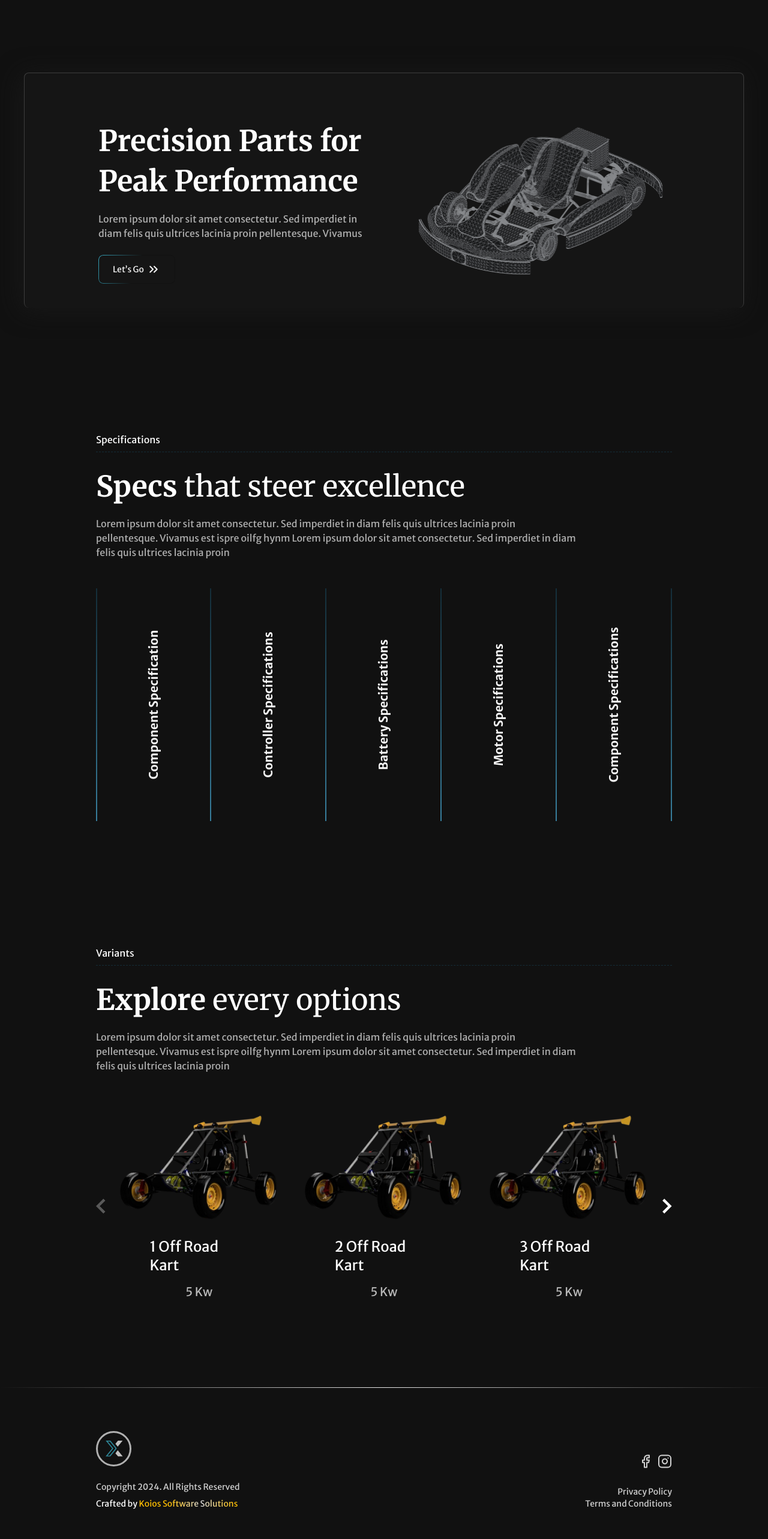
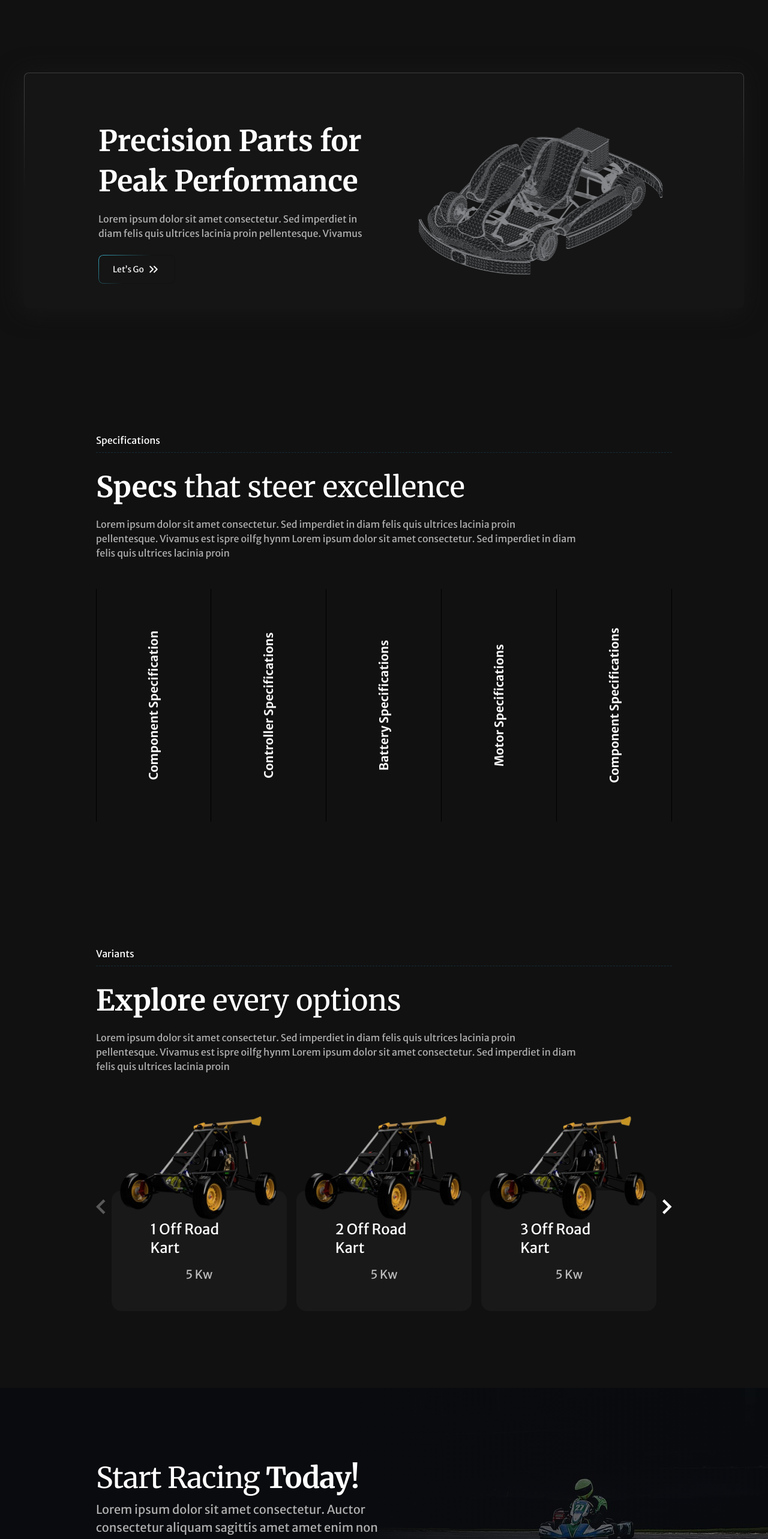
Before and after one commit to koiosengg/XLR8, a React (Vite) app: page /products/Gokart in a window 1280 px wide. Shown: the part 2080-4646 px from the top of the page at 60% size. Before the commit the page ends 4621 px from the top, so only its background shows below. Built offline with nearby package versions, Linux system fonts and the light colour scheme.

Commit message:
Product Page fixed and done

```diff
--- a/s-style.css
+++ b/s-style.css
@@ -563,17 +563,18 @@
 .productPrecisionContainer {
   width: 100%;
   display: flex;
-  padding: 80px 40px 40px 40px;
   justify-content: center;
   align-items: center;
   gap: 64px;
   align-self: stretch;
-  border-radius: 8px;
-  border-top: 1px solid #3d3d3d;
-  border-right: 1px solid #3d3d3d;
-  border-left: 1px solid #3d3d3d;
   background: #151515;
   box-shadow: -5px 4px 40px 0px rgba(26, 26, 26, 0.9);
+  border-radius: 8px;
+  border: double 1px transparent;
+  background-image: linear-gradient(#151515, #151515),
+    linear-gradient(180deg, #3d3d3d 10%, #151515 50%);
+  background-origin: border-box;
+  background-clip: content-box, border-box;
 }
 
 .productPrecisionContainer .s-heading {
@@ -622,8 +623,8 @@
   align-items: flex-start;
   gap: 26px;
   transition: all 0.5s;
-  border-right: 2px solid;
-  border-image: linear-gradient(180deg, #142d38 0%, #387f9e 100%);
+  border-right: 1px solid;
+  border-image: linear-gradient(0deg, rgba(54, 167, 190, 0.00) 0%, rgba(54, 167, 190, 0.00) 100%), linear-gradient(180deg, #142D38 0%, #387F9E 100%);
   border-image-slice: 1;
   position: relative;
   cursor: pointer;
@@ -740,36 +741,42 @@
   align-self: stretch;
 }
 
-.productVarientsSet{
+.productVarientsSet {
   width: 100%;
+  height: 348px;
   display: flex;
-  align-items: flex-end;
-  justify-content: center;
+  align-items: center;
+  justify-content: flex-end;
   flex-direction: column;
+  position: relative;
 }
 
-.productVarientsSetImg{
+.productVarientsSetImg {
   width: 100%;
+  position: absolute;
+  top: 0;
 }
 
-.productVarientsSetImg img{
+.productVarientsSetImg img {
   width: 100%;
   height: 222px;
   object-fit: contain;
 }
 
-.productVarientsSetText{
+.productVarientsSetText {
   display: flex;
   width: 100%;
   padding: 48px 64px;
-padding-top: 0;
   flex-direction: column;
   align-items: center;
   gap: 16px;
+  border-radius: 16px;
+  border: 1px solid #191919;
+  background: rgba(34, 34, 34, 0.5);
 }
 
-.productVarientsSetText p{
-  color: #FFF;
+.productVarientsSetText p {
+  color: #fff;
   font-family: "Merriweather Sans";
   font-size: 24px;
   font-style: normal;
@@ -777,8 +784,8 @@ font-weight: 400;
   line-height: normal;
 }
 
-.productVarientsSetText span{
-  color: rgba(255, 255, 255, 0.70);
+.productVarientsSetText span {
+  color: rgba(255, 255, 255, 0.7);
   text-align: center;
   font-family: "Merriweather Sans";
   font-size: 20px;
@@ -1234,6 +1241,28 @@ line-height: normal;
   gap: 8px;
 }
 
+.footerEndRightSvg a {
+  display: flex;
+  width: 40px;
+  height: 40px;
+  justify-content: center;
+  align-items: center;
+  gap: 10px;
+  flex-shrink: 0;
+}
+
+.footerFacebook:hover {
+  border-radius: 40px;
+  background: #1877f1;
+  box-shadow: 0px 4px 4px 0px rgba(0, 0, 0, 0.25);
+}
+
+.footerLinkedIn:hover {
+  border-radius: 40px;
+  background: #0274b3;
+  box-shadow: 0px 4px 4px 0px rgba(0, 0, 0, 0.25);
+}
+
 .footerEndRightSvg a:hover svg path {
   stroke: #fff;
 }
--- a/src/components/Gokart.jsx
+++ b/src/components/Gokart.jsx
@@ -4,6 +4,7 @@ import ProductBenifits from "../assets/ProductsImg/ProductBenifits.png";
 import ProductPrecision from "../assets/ProductsImg/ProductPrecision.png";
 import ProductVarients from "../assets/ProductsImg/ProductVarients.png";
 import GlowButton from "./GlowButton";
+import ContactFooter from "./ContactFooter"
 import MainFooter from "./MainFooter";
 import { Link } from "react-router-dom";
 
@@ -13,11 +14,10 @@ const productVarientsData = [
   { title: "3 Off Road Kart", details: "5 Kw", imgSrc: ProductVarients },
   { title: "4 Off Road Kart", details: "5 Kw", imgSrc: ProductVarients },
   { title: "5 Off Road Kart", details: "5 Kw", imgSrc: ProductVarients },
-  // Add more objects as needed with your data
 ];
 
 function Gokart() {
-  const [offset, setOffset] = useState(0); // State to track the offset of displayed sets
+  const [offset, setOffset] = useState(0);
 
   const handleNext = () => {
     if (offset < productVarientsData.length - 3) {
@@ -129,6 +129,15 @@ function Gokart() {
       </div>
       <div className="productPrecision">
         <div className="productPrecisionContainer">
+          <div
+            style={{
+              padding: "80px 40px 40px 40px",
+              display: "flex",
+              alignItems: "center",
+              justifyContent: "center",
+              gap:"64px"
+            }}
+          >
             <div className="s-heading">
               <p>Precision Parts for Peak Performance</p>
               <div
@@ -142,6 +151,7 @@ function Gokart() {
             </div>
             <div className="productPrecisionImg">
               <img src={ProductPrecision}></img>
+            </div>
           </div>
         </div>
       </div>
@@ -163,7 +173,7 @@ function Gokart() {
         <div className="productSpecificationContainer">
           <div
             className="productSpecificationSet"
-            style={{ borderLeft: "2px solid" }}
+            style={{ borderLeft: "1px solid" }}
           >
             <p className="productHeading">Component Specification</p>
             <div className="productSpecificationInfo">
@@ -374,6 +384,7 @@ function Gokart() {
           </svg>
         </div>
       </div>
+      <ContactFooter/>
       <MainFooter />
     </div>
   );
--- a/src/components/MainFooter.jsx
+++ b/src/components/MainFooter.jsx
@@ -4,7 +4,6 @@ import { Link } from "react-router-dom";
 function MainFooter() {
   return (
     <>
-
       <div className="footerLine"></div>
       <div className="footerEnd">
         <div className="footerEndLeft">
@@ -118,51 +117,51 @@ function MainFooter() {
         </div>
         <div className="footerEndRight">
           <div className="footerEndRightSvg">
-            <a href="">
+            <a className="footerFacebook" href="">
               <svg
                 xmlns="http://www.w3.org/2000/svg"
                 width="24"
-                height="25"
-                viewBox="0 0 24 25"
+                height="24"
+                viewBox="0 0 24 24"
                 fill="none"
               >
                 <path
-                  d="M18 2.5H15C13.6739 2.5 12.4021 3.02678 11.4645 3.96447C10.5268 4.90215 10 6.17392 10 7.5V10.5H7V14.5H10V22.5H14V14.5H17L18 10.5H14V7.5C14 7.23478 14.1054 6.98043 14.2929 6.79289C14.4804 6.60536 14.7348 6.5 15 6.5H18V2.5Z"
+                  d="M18 2H15C13.6739 2 12.4021 2.52678 11.4645 3.46447C10.5268 4.40215 10 5.67392 10 7V10H7V14H10V22H14V14H17L18 10H14V7C14 6.73478 14.1054 6.48043 14.2929 6.29289C14.4804 6.10536 14.7348 6 15 6H18V2Z"
                   stroke="#D1D1D1"
-                  strokeWidth="2"
-                  strokeLinecap="round"
-                  strokeLinejoin="round"
+                  stroke-width="2"
+                  stroke-linecap="round"
+                  stroke-linejoin="round"
                 />
               </svg>
             </a>
-            <a href="">
+            <a className="footerLinkedIn" href="">
               <svg
                 xmlns="http://www.w3.org/2000/svg"
                 width="24"
-                height="25"
-                viewBox="0 0 24 25"
+                height="24"
+                viewBox="0 0 24 24"
                 fill="none"
               >
                 <path
-                  d="M17 2.5H7C4.23858 2.5 2 4.73858 2 7.5V17.5C2 20.2614 4.23858 22.5 7 22.5H17C19.7614 22.5 22 20.2614 22 17.5V7.5C22 4.73858 19.7614 2.5 17 2.5Z"
+                  d="M16 8C17.5913 8 19.1174 8.63214 20.2426 9.75736C21.3679 10.8826 22 12.4087 22 14V21H18V14C18 13.4696 17.7893 12.9609 17.4142 12.5858C17.0391 12.2107 16.5304 12 16 12C15.4696 12 14.9609 12.2107 14.5858 12.5858C14.2107 12.9609 14 13.4696 14 14V21H10V14C10 12.4087 10.6321 10.8826 11.7574 9.75736C12.8826 8.63214 14.4087 8 16 8Z"
                   stroke="#D1D1D1"
-                  strokeWidth="2"
-                  strokeLinecap="round"
-                  strokeLinejoin="round"
+                  stroke-width="2"
+                  stroke-linecap="round"
+                  stroke-linejoin="round"
                 />
                 <path
-                  d="M16 11.8701C16.1234 12.7023 15.9812 13.5523 15.5937 14.2991C15.2062 15.0459 14.5931 15.6515 13.8416 16.0297C13.0901 16.408 12.2384 16.5397 11.4077 16.406C10.5771 16.2723 9.80971 15.8801 9.21479 15.2852C8.61987 14.6903 8.22768 13.9229 8.09402 13.0923C7.96035 12.2616 8.09202 11.41 8.47028 10.6584C8.84854 9.90691 9.45414 9.2938 10.2009 8.9063C10.9477 8.5188 11.7977 8.37665 12.63 8.50006C13.4789 8.62594 14.2648 9.02152 14.8716 9.62836C15.4785 10.2352 15.8741 11.0211 16 11.8701Z"
+                  d="M6 9H2V21H6V9Z"
                   stroke="#D1D1D1"
-                  strokeWidth="2"
-                  strokeLinecap="round"
-                  strokeLinejoin="round"
+                  stroke-width="2"
+                  stroke-linecap="round"
+                  stroke-linejoin="round"
                 />
                 <path
-                  d="M17.5 7H17.51"
+                  d="M4 6C5.10457 6 6 5.10457 6 4C6 2.89543 5.10457 2 4 2C2.89543 2 2 2.89543 2 4C2 5.10457 2.89543 6 4 6Z"
                   stroke="#D1D1D1"
-                  strokeWidth="2"
-                  strokeLinecap="round"
-                  strokeLinejoin="round"
+                  stroke-width="2"
+                  stroke-linecap="round"
+                  stroke-linejoin="round"
                 />
               </svg>
             </a>
```
Lines whose indentation alone changed are shown as unchanged.
